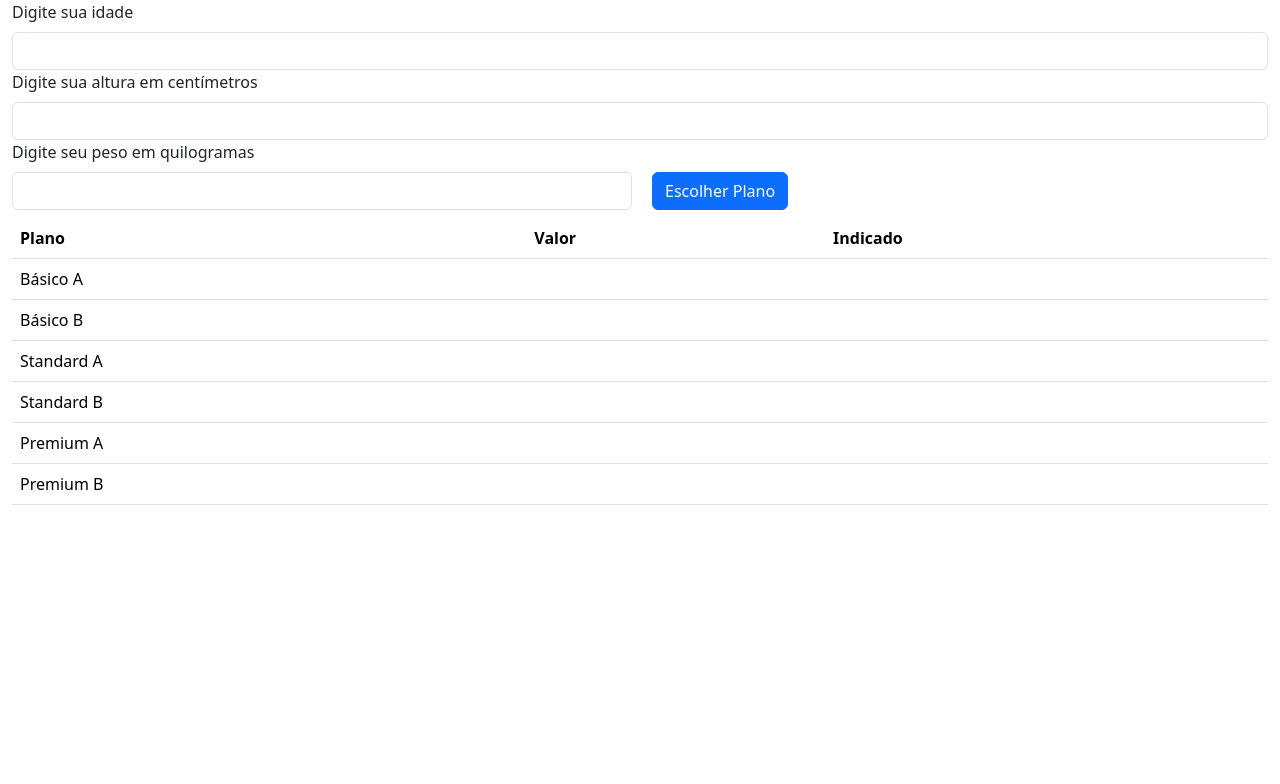
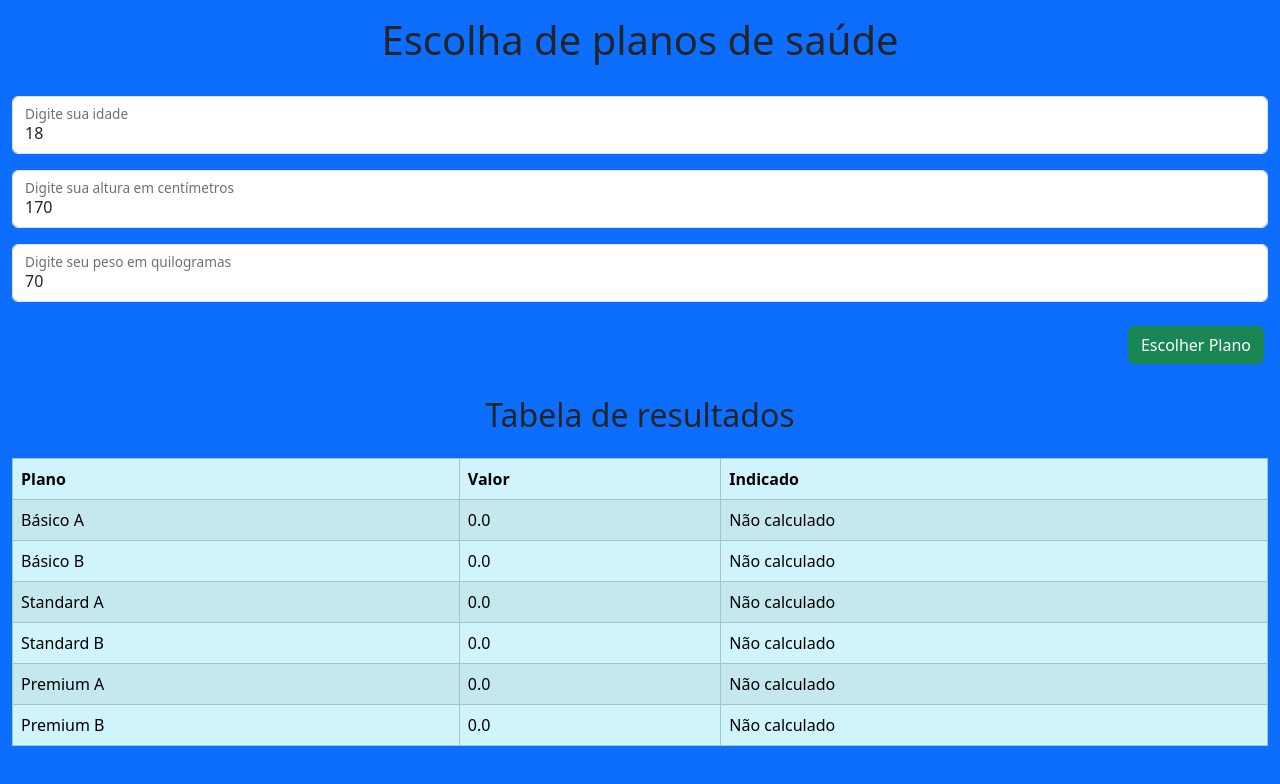
Before and after one commit to FelipeLJunior/SelecaoPlanoSaude, a plain HTML site: page index.html in a window 1280 px wide. Drawn offline with Linux system fonts and the light colour scheme.

Commit message:
Update index.html
Adicionando um pouco de estilo a página

```diff
--- a/index.html
+++ b/index.html
@@ -8,33 +8,55 @@
     <script src="js/index.js"></script>
 </head>
 <body>
-    <div class="container-fluid">
+    <div class="container-fluid bg-primary">
         <div class="row">
-            <div class="col">
-                <label for="idade" class="form-label">Digite sua idade</label>
-                <input type="number" id="idade" class="form-control">
+            <div class="col text-center m-3">
+                <h1>
+                    Escolha de planos de saúde
+                </h1>
             </div>
         </div>
         <div class="row">
             <div class="col">
-                <label for="alturaCm" class="form-label">Digite sua altura em centímetros</label>
-                <input type="number" id="alturaCm" class="form-control">
+                <div class="form-floating mt-2 mb-2">
+                    <input type="number" id="idade" class="form-control" placeholder="Digite sua idade" value="18">
+                    <label for="idade">Digite sua idade</label>
+                </div>
             </div>
         </div>
         <div class="row">
             <div class="col">
-                <label for="pesoKg" class="form-label">Digite seu peso em quilogramas</label>
-                <input type="number" id="pesoKg" class="form-control">
+                <div class="form-floating mt-2 mb-2">
+                    <input type="number" id="alturaCm" class="form-control" placeholder="Digite sua altura em centímetros" value="170">
+                <label for="alturaCm">Digite sua altura em centímetros</label>
+                </div>
             </div>
-            <div class="col mt-4 p-2">
-                <button class="btn btn-primary" onclick="InserirValores()">
+        </div>
+        <div class="row">
+            <div class="col">
+                <div class="form-floating mt-2 mb-2">
+                    <input type="number" id="pesoKg" class="form-control" placeholder="Digite seu peso em quilogramas" value="70">
+                <label for="pesoKg">Digite seu peso em quilogramas</label>
+                </div>
+            </div>
+        </div>
+        <div class="row">
+            <div class="col d-flex justify-content-end p-3">
+                <button class="btn btn-success" onclick="InserirValores()">
                     Escolher Plano
                 </button>
             </div>
         </div>
     </div>
-    <div class="container-fluid">
-        <table class="table">
+    <div class="container-fluid bg-primary pt-3 pb-5">
+        <div class="row">
+            <div class="col text-center pb-3">
+                <h2>
+                    Tabela de resultados
+                </h2>
+            </div>
+        </div>
+        <table class="table table-info table-striped table-hover table-bordered">
             <thead>
                 <tr>
                   <th scope="col">Plano</th>
@@ -45,33 +67,33 @@
             <tbody>
                 <tr>
                     <td>Básico A</td>
-                    <td id="valorBasicoA"></td>
-                    <td id="indicacaoBasicoA"></td>
+                    <td id="valorBasicoA">0.0</td>
+                    <td id="indicacaoBasicoA">Não calculado</td>
                 </tr>
                 <tr>
                     <td>Básico B</td>
-                    <td id="valorBasicoB"></td>
-                    <td id="indicacaoBasicoB"></td>
+                    <td id="valorBasicoB">0.0</td>
+                    <td id="indicacaoBasicoB">Não calculado</td>
                 </tr>
                 <tr>
                     <td>Standard A</td>
-                    <td id="valorStandardA"></td>
-                    <td id="indicacaoStandardA"></td>
+                    <td id="valorStandardA">0.0</td>
+                    <td id="indicacaoStandardA">Não calculado</td>
                 </tr>
                 <tr>
                     <td>Standard B</td>
-                    <td id="valorStandardB"></td>
-                    <td id="indicacaoStandardB"></td>
+                    <td id="valorStandardB">0.0</td>
+                    <td id="indicacaoStandardB">Não calculado</td>
                 </tr>
                 <tr>
                     <td>Premium A</td>
-                    <td id="valorPremiumA"></td>
-                    <td id="indicacaoPremiumA"></td>
+                    <td id="valorPremiumA">0.0</td>
+                    <td id="indicacaoPremiumA">Não calculado</td>
                 </tr>
                 <tr>
                     <td>Premium B</td>
-                    <td id="valorPremiumB"></td>
-                    <td id="indicacaoPremiumB"></td>
+                    <td id="valorPremiumB">0.0</td>
+                    <td id="indicacaoPremiumB">Não calculado</td>
                 </tr>
             </tbody>
           </table>
```
